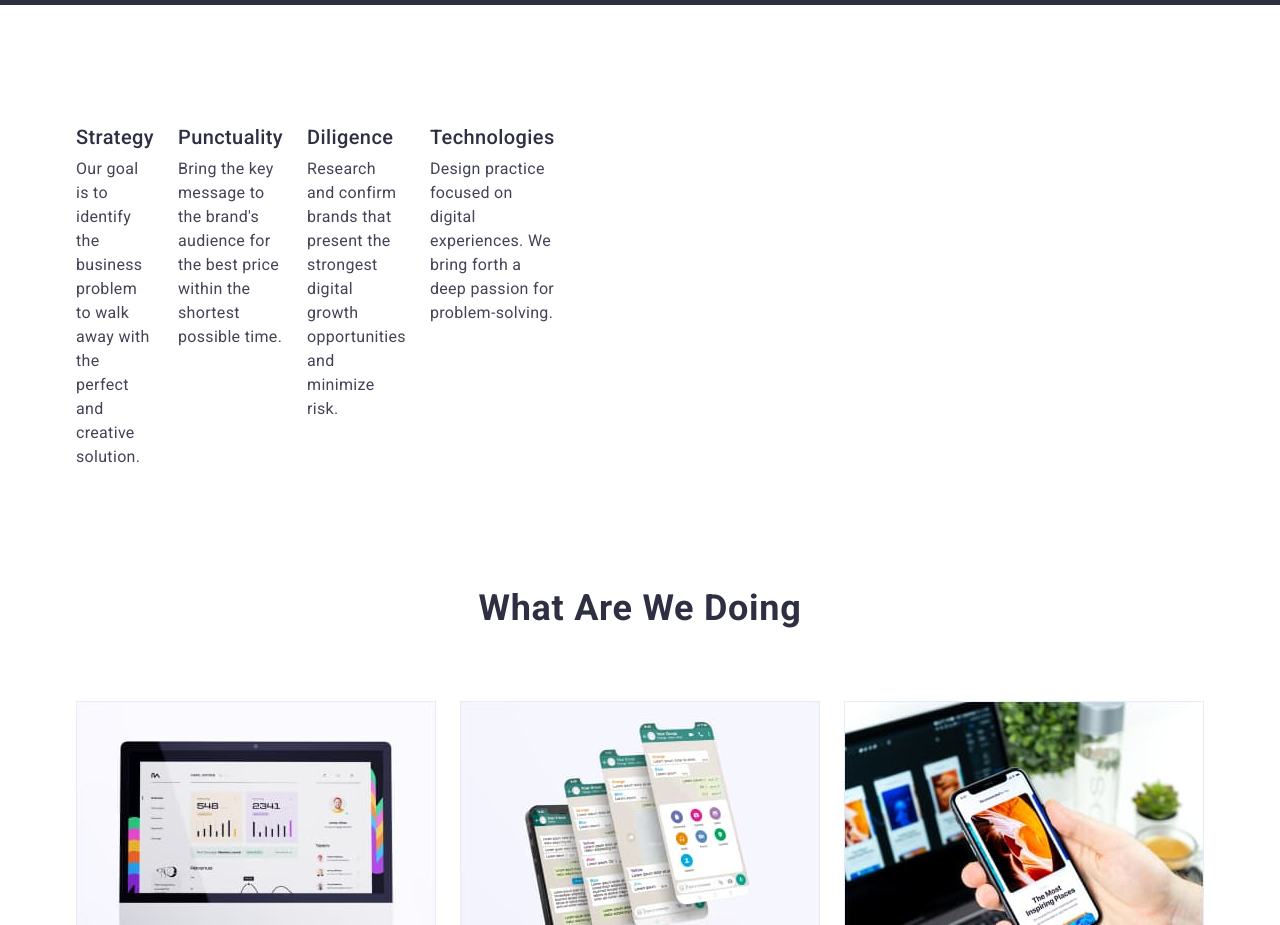
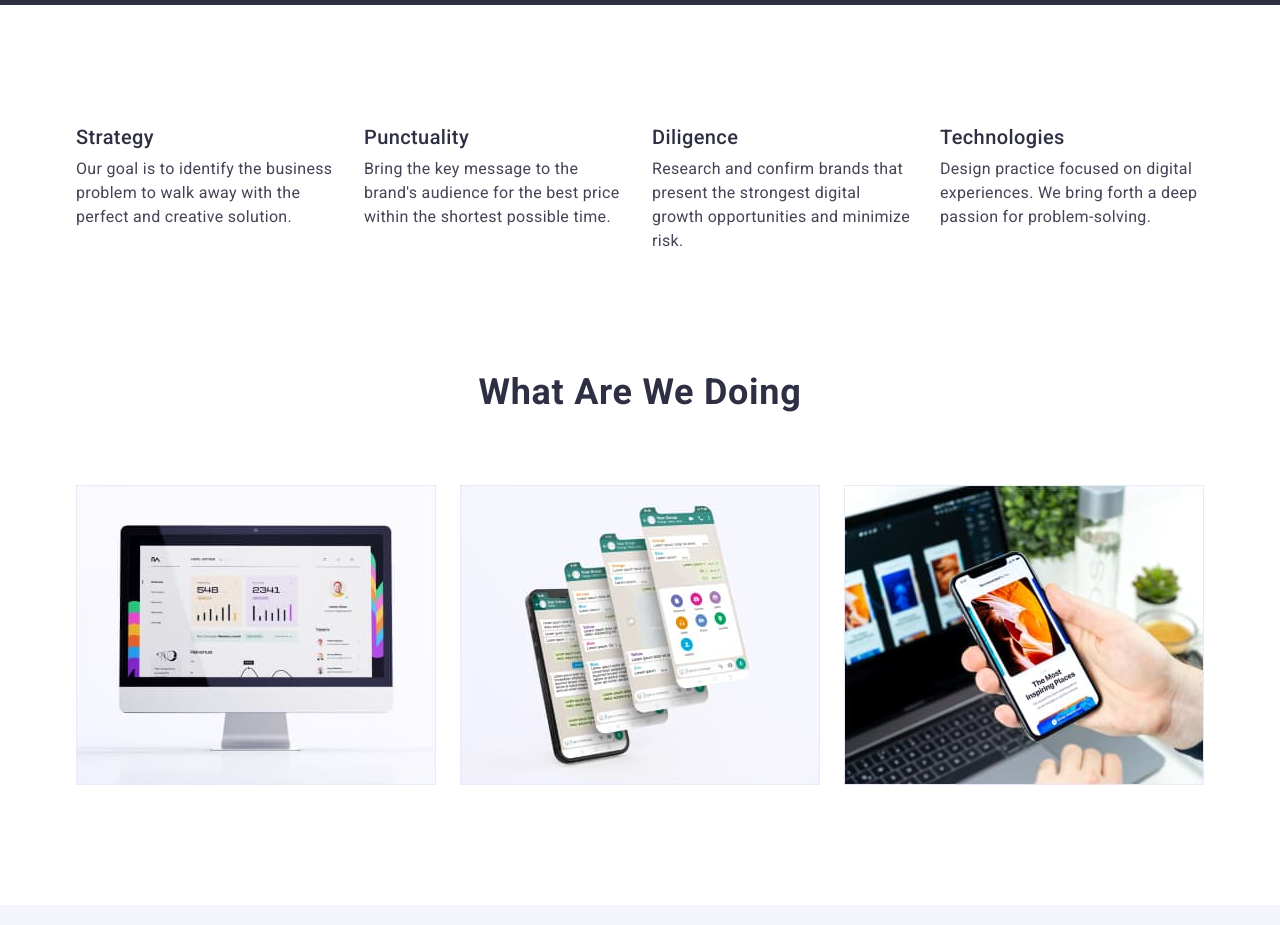
Before and after one commit to Olena09/goit-markup-hw-03, a plain HTML site: page index.html in a window 1280 px wide. Shown: the part 860-1785 px from the top of the page. Drawn offline with nearby package versions, Linux system fonts and the light colour scheme.

Commit message:
Update1.1

```diff
--- a/css/styles.css
+++ b/css/styles.css
@@ -246,7 +246,7 @@ img {
 .advantages-section-item {
     display: flex;
     gap: 24px;
-    width: calc((100% - 72px) / 4);
+    max-width: 1128px;
 }
 
 .advantages-list {
```
